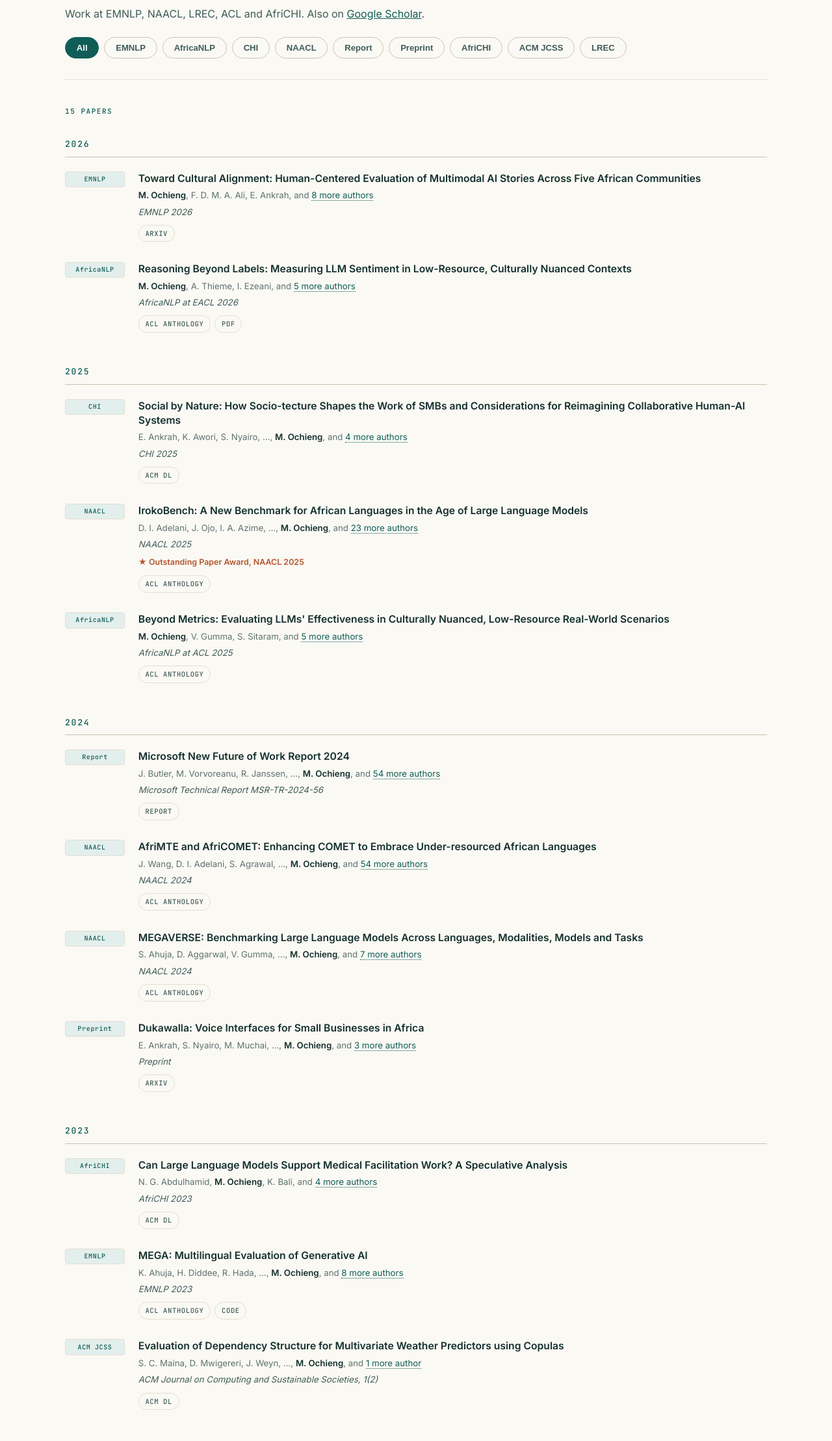
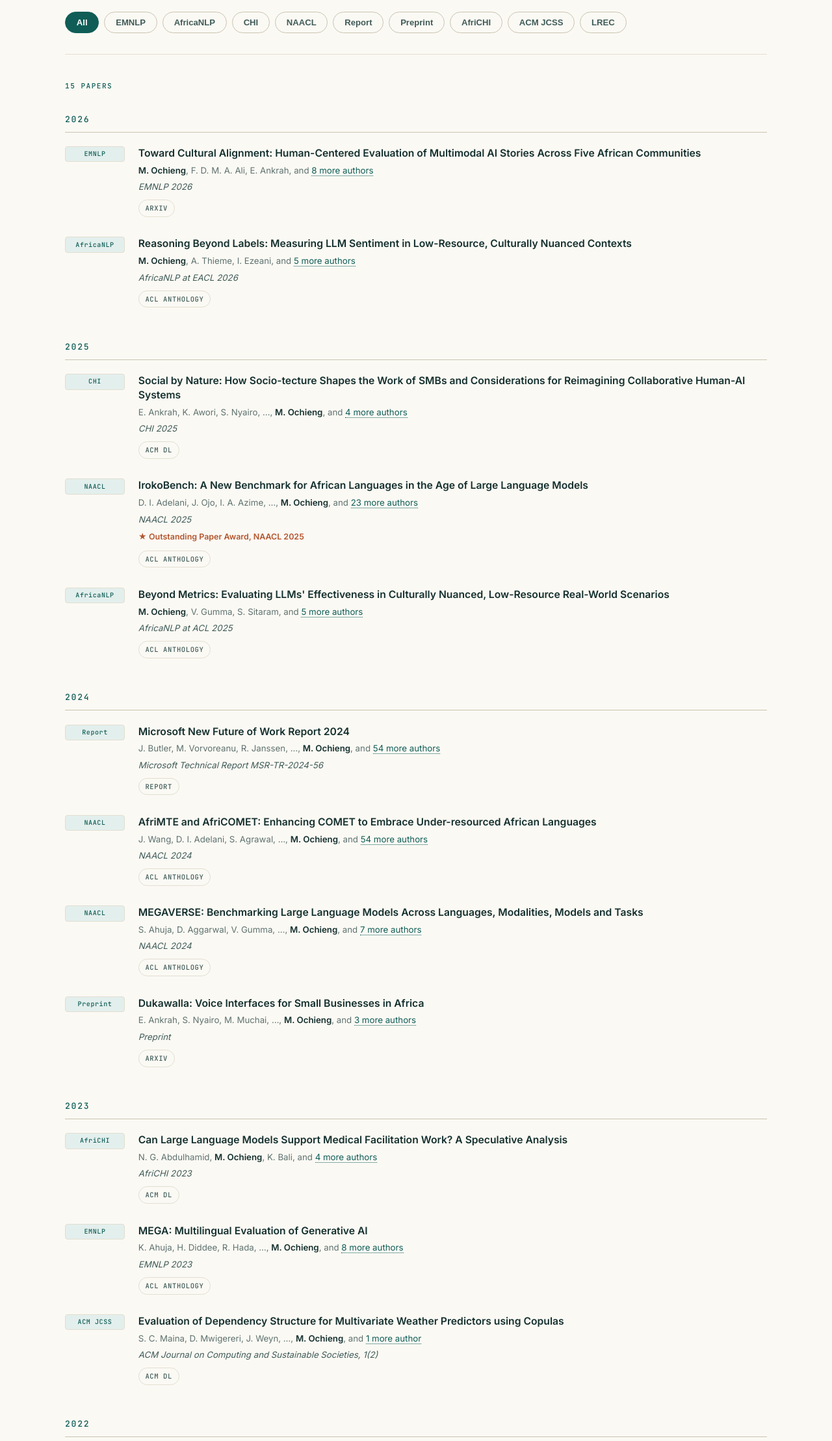
Before and after one commit to millicentochieng/millicentochieng.github.io, a website: page src/pages/publications.html in a window 1280 px wide. Shown: the part 200-2417 px from the top of the page at 65% size. Drawn offline with Linux system fonts and the light colour scheme.

Commit message:
Trim pub links

```diff
--- a/src/data/publications.json
+++ b/src/data/publications.json
@@ -48,10 +48,6 @@
    {
     "label": "ACL Anthology",
     "url": "https://aclanthology.org/2026.africanlp-main.7/"
-   },
-   {
-    "label": "PDF",
-    "url": "https://aclanthology.org/2026.africanlp-main.7.pdf"
    }
   ],
   "award": ""
@@ -401,10 +397,6 @@
    {
     "label": "ACL Anthology",
     "url": "https://aclanthology.org/2023.emnlp-main.258/"
-   },
-   {
-    "label": "Code",
-    "url": "https://github.com/microsoft/Multilingual-Evaluation-of-Generative-AI-MEGA"
    }
   ],
   "award": ""
--- a/src/pages/publications.html
+++ b/src/pages/publications.html
@@ -27,7 +27,6 @@
       <div class="wrap page-head">
         <p class="eyebrow">Peer-reviewed work</p>
         <h1>Publications</h1>
-        <p class="lede">Work at EMNLP, NAACL, LREC, ACL and AfriCHI. Also on <a style="color:var(--accent)" href="https://scholar.google.com/citations?user=cjJQnDIAAAAJ&amp;hl=en">Google Scholar</a>.</p>
         <div style="display:flex;gap:.5rem;flex-wrap:wrap;margin-top:1.4rem" id="filters"></div>
       </div>
       <div class="wrap page-body">
```
